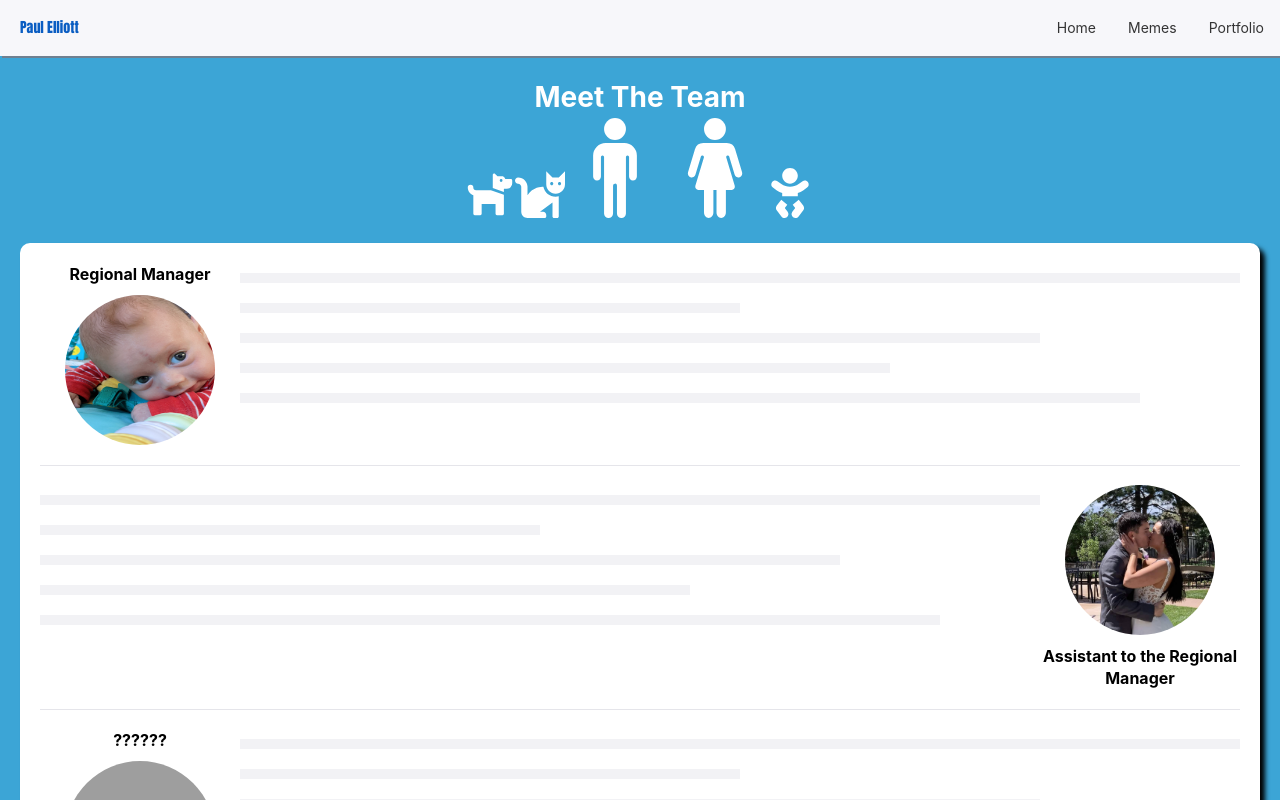
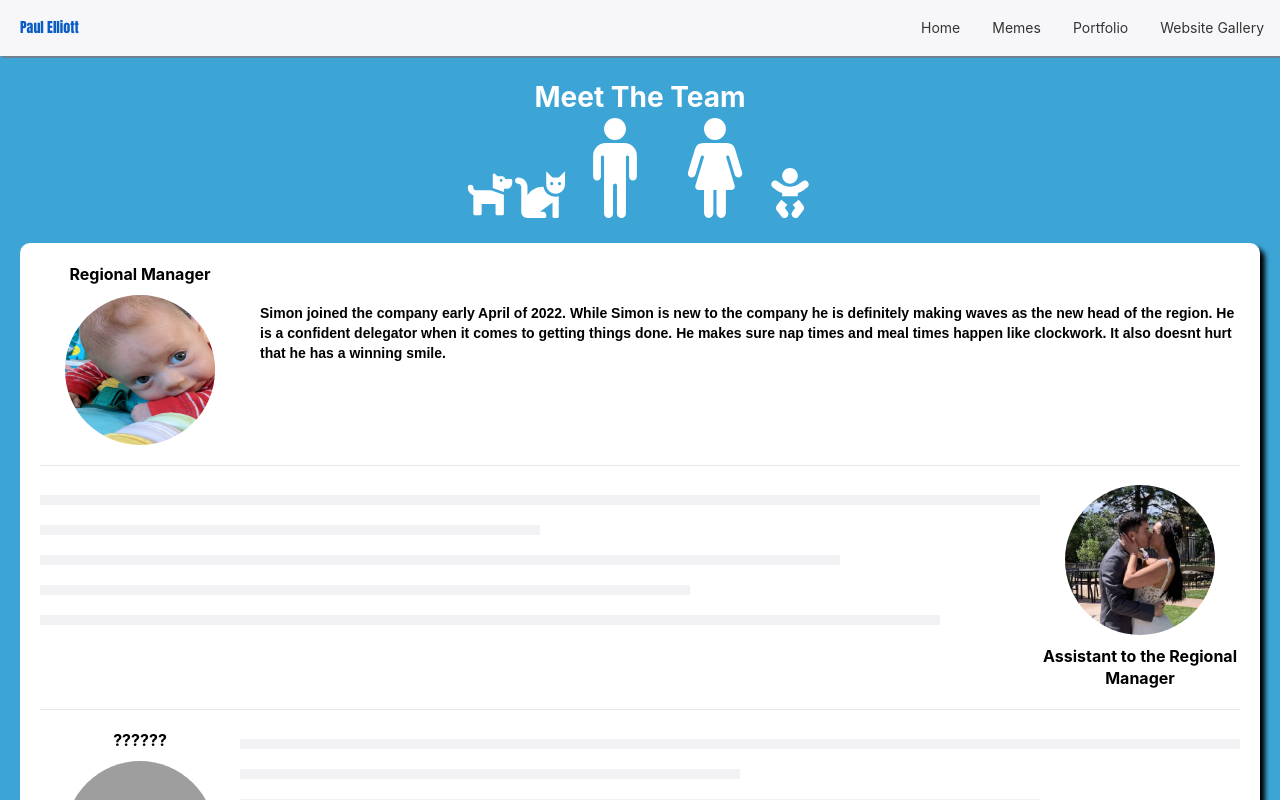
Before and after one commit to wuzzlefump/paul-elliott-page, a React (Create React App) app: page /home in a window 1280 px wide. Shown: the top 800 px of the page. Built offline with nearby package versions, Linux system fonts and the light colour scheme; grey boxes are pictures that could not be loaded.

Commit message:
new stuff

```diff
--- a/src/components/TopBar.tsx
+++ b/src/components/TopBar.tsx
@@ -30,6 +30,13 @@ export default function TopBar() {
         >
           Portfolio
         </Nav.Item>
+        <Nav.Item
+          onClick={() => {
+            navigate("/portfolio");
+          }}
+        >
+          Website Gallery
+        </Nav.Item>
         {/* <Nav.Item> Blog </Nav.Item> */}
       </Nav>
     </Navbar>
--- a/src/screens/Dashboard/Dashboard.tsx
+++ b/src/screens/Dashboard/Dashboard.tsx
@@ -10,7 +10,7 @@ import Keeley from "./Keeley.jpg";
 import Inca from "./Inca.jpg";
 import Simon from "./Simon.jpg";
 import Paul from "./Paul.jpg";
-import Amanda from "./Amanda.jpg"
+import Amanda from "./Amanda.jpg";
 export default function Dashboard() {
   return (
     <div className={styles.app}>
@@ -33,7 +33,13 @@ export default function Dashboard() {
                 <h6 style={{ marginBlockEnd: "10px" }}>Regional Manager</h6>
                 <Avatar size="150px" src={Simon} round name="Simon" />
               </div>
-            <PlaceholderParagraph rows={5} />
+              <p className={styles.description}>
+                Simon joined the company early April of 2022. While Simon is new
+                to the company he is definitely making waves as the new head of
+                the region. He is a confident delegator when it comes to getting
+                things done. He makes sure nap times and meal times happen like
+                clockwork. It also doesnt hurt that he has a winning smile.
+              </p>
             </div>
           </Panel>
           <Panel>
--- a/src/screens/Dashboard/style.module.css
+++ b/src/screens/Dashboard/style.module.css
@@ -29,7 +29,7 @@
   border-radius: 0;
 }
 
-.contentContainer{
+.contentContainer {
   background-color: white;
   margin-inline-start: 20px;
   margin-inline-end: 20px;
@@ -38,3 +38,10 @@
   border-radius: 10px;
   box-shadow: 5px 5px 5px black;
 }
+
+.description {
+  font-weight: bolder;
+  font-family: Arial, Helvetica, sans-serif;
+  padding-block-start: 40px;
+  padding-inline-start: 20px;
+}
```
Lines whose indentation alone changed are shown as unchanged.
